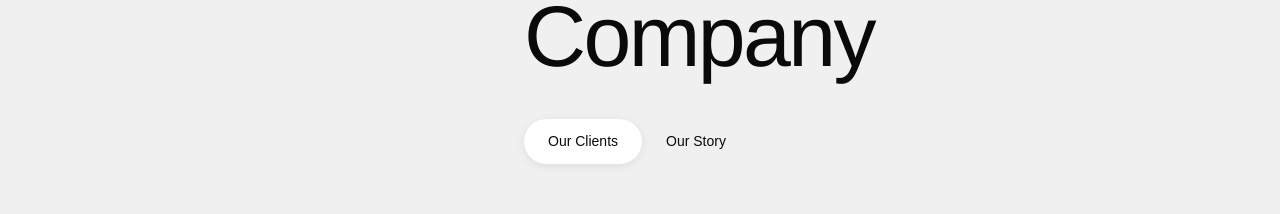
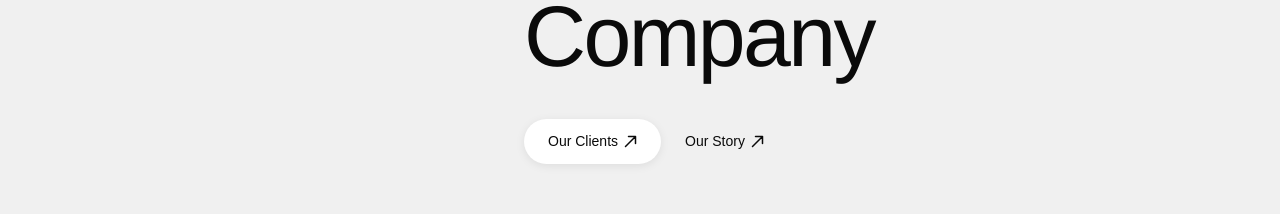
Before and after one commit to janmejayaparida26/seereon-website, a React (Vite) app: page / in a window 1280 px wide. Shown: the part 1145-1359 px from the top of the page. Built offline with nearby package versions, Linux system fonts and the light colour scheme.

Commit message:
I have changed some svg icons in the AboutSection.jsx file

```diff
--- a/src/components/AboutSection.jsx
+++ b/src/components/AboutSection.jsx
@@ -118,9 +118,17 @@ export default function AboutSection() {
                 transition: "opacity 0.7s ease 1s",
               }}
             >
-              <button className="btn-pill">Our Clients</button>
+              <button className="btn-pill">Our Clients
+              <svg className="arrow-icon" viewBox="0 0 13 13" fill="none" xmlns="http://www.w3.org/2000/svg">
+                <path d="M1.5 11.5L11.5 1.5M11.5 1.5H4.5M11.5 1.5V8.5" stroke="#0A0A0A" strokeWidth="1.5" strokeLinecap="round" strokeLinejoin="round"/>
+              </svg>
+              </button>
 
-              <button className="btn-plain">Our Story</button>
+              <button className="btn-plain">Our Story
+                <svg className="arrow-icon" viewBox="0 0 13 13" fill="none" xmlns="http://www.w3.org/2000/svg">
+                <path d="M1.5 11.5L11.5 1.5M11.5 1.5H4.5M11.5 1.5V8.5" stroke="#0A0A0A" strokeWidth="1.5" strokeLinecap="round" strokeLinejoin="round"/>
+              </svg>
+              </button>
             </div>
           </div>
         </div>
```
